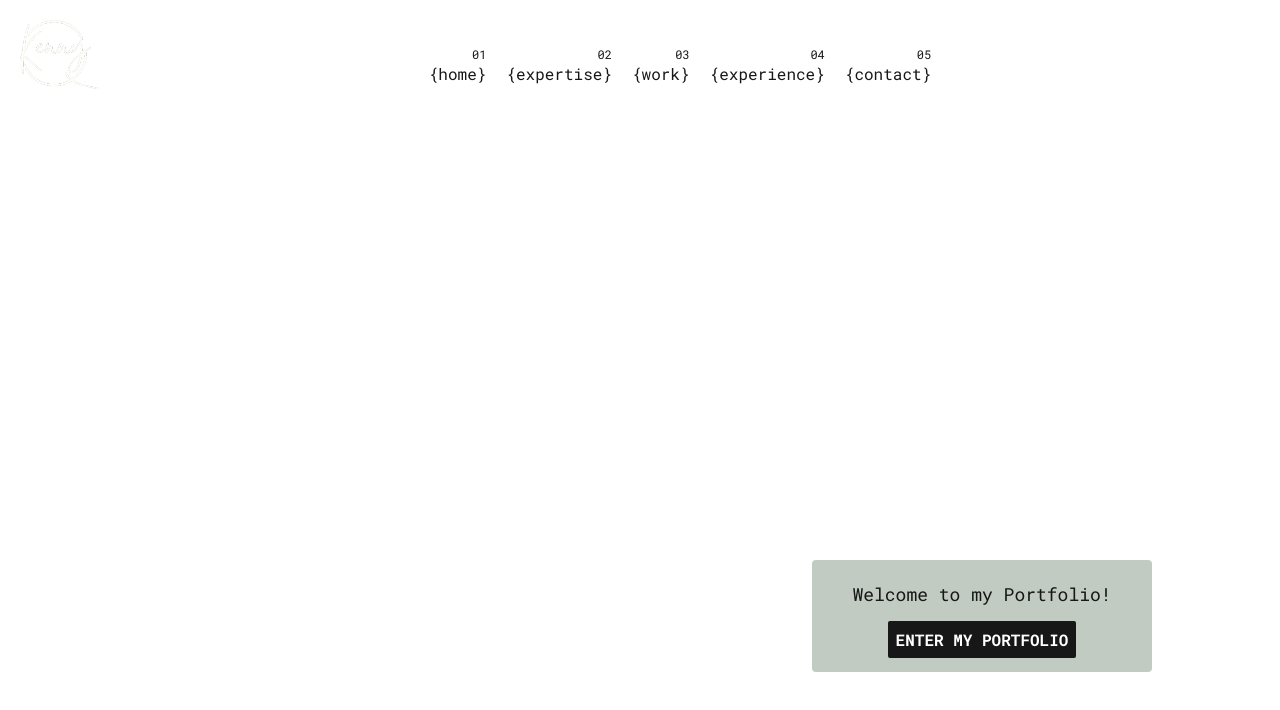
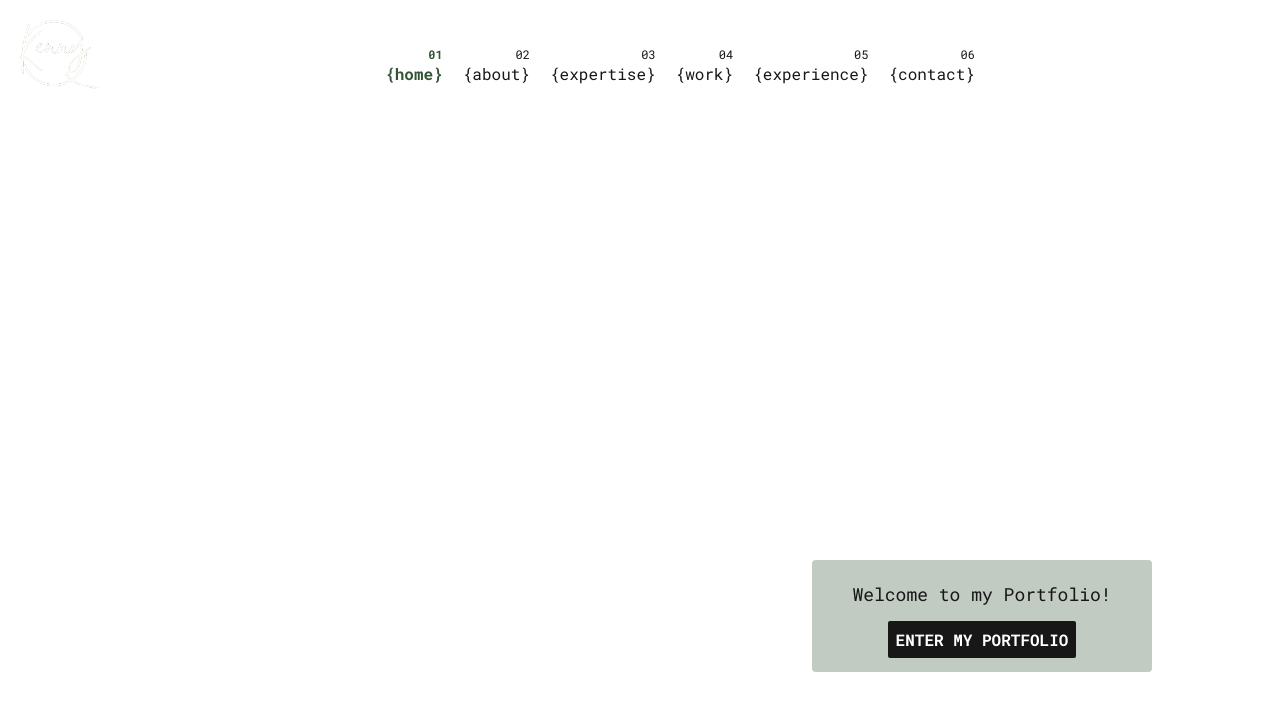
Before and after one commit to kquach229/next-portfoliov2, a Next.js app: page / in a window 1280 px wide. Shown: the top 710 px of the page. Built offline with nearby package versions, Linux system fonts and the light colour scheme; no server answers.

Commit message:
save work

```diff
--- /dev/null
+++ b/app/about/page.tsx
@@ -0,0 +1,7 @@
+import React from 'react';
+
+const AboutPage = () => {
+  return <div>AboutPage</div>;
+};
+
+export default AboutPage;
--- a/app/page.tsx
+++ b/app/page.tsx
@@ -3,6 +3,7 @@ import ThreeJsContainer from '../components/ThreeJsContainer';
 import ReusableLink from '@/components/ReusableLink';
 import { Suspense } from 'react';
 import ReusableCard from '@/components/ReusableCard';
+import Navbar from '@/components/Navbar';
 
 export default function Home() {
   return (
--- a/components/Navbar.tsx
+++ b/components/Navbar.tsx
@@ -1,16 +1,21 @@
+'use client';
 import Image from 'next/image';
 import Link from 'next/link';
+import { usePathname } from 'next/navigation';
 import React from 'react';
 
 const links = [
   { id: 1, title: 'home', link: '/' },
-  { id: 2, title: 'expertise', link: '/expertise' },
-  { id: 3, title: 'work', link: '/work' },
-  { id: 4, title: 'experience', link: '/experience' },
-  { id: 5, title: 'contact', link: '/contact' },
+  { id: 2, title: 'about', link: '/about' },
+  { id: 3, title: 'expertise', link: '/expertise' },
+  { id: 4, title: 'work', link: '/work' },
+  { id: 5, title: 'experience', link: '/experience' },
+  { id: 6, title: 'contact', link: '/contact' },
 ];
 
 const Navbar = () => {
+  const pathname = usePathname();
+
   return (
     <div className='p-5'>
       <div className='flex items-center justify-between'>
@@ -19,7 +24,11 @@ const Navbar = () => {
           {links.map((link) => (
             <Link
               key={link.id}
-              className='text-right relative h-[1rem]'
+              className={`text-right relative h-[1rem] ${
+                pathname === link.link
+                  ? 'text-mysterious-green font-extrabold'
+                  : null
+              }`}
               href={link.link}>
               <div className='text-xs'>0{link.id}</div>
               <span className=''>{`{${link.title}}`}</span>
--- a/components/ThreeJsContainer.tsx
+++ b/components/ThreeJsContainer.tsx
@@ -111,7 +111,7 @@ const ThreeJsContainer = ({ filePath }: { filePath: string }) => {
       }
       renderer.dispose();
     };
-  }, []);
+  }, [filePath]);
 
   // comment
   return (
```
